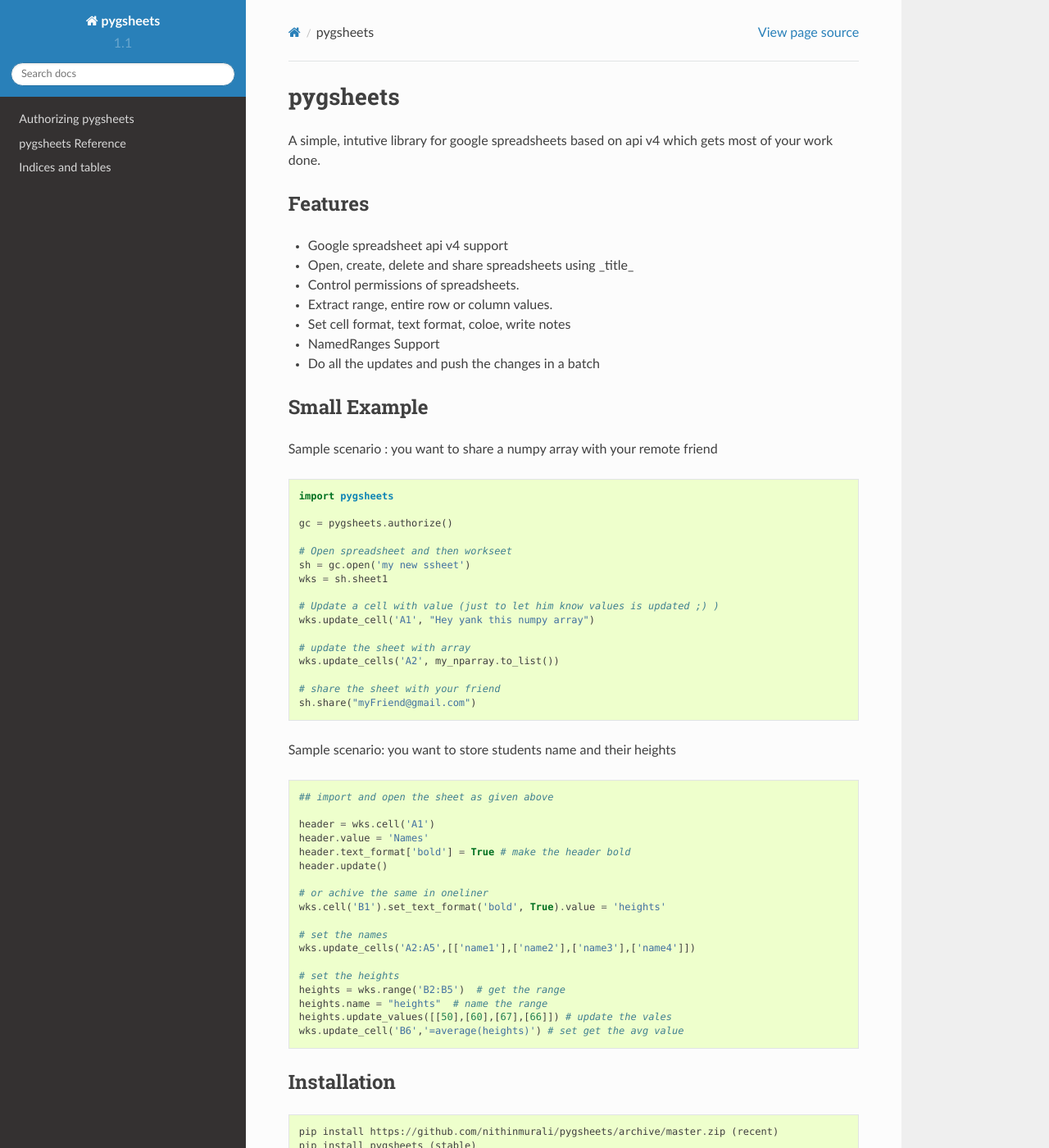
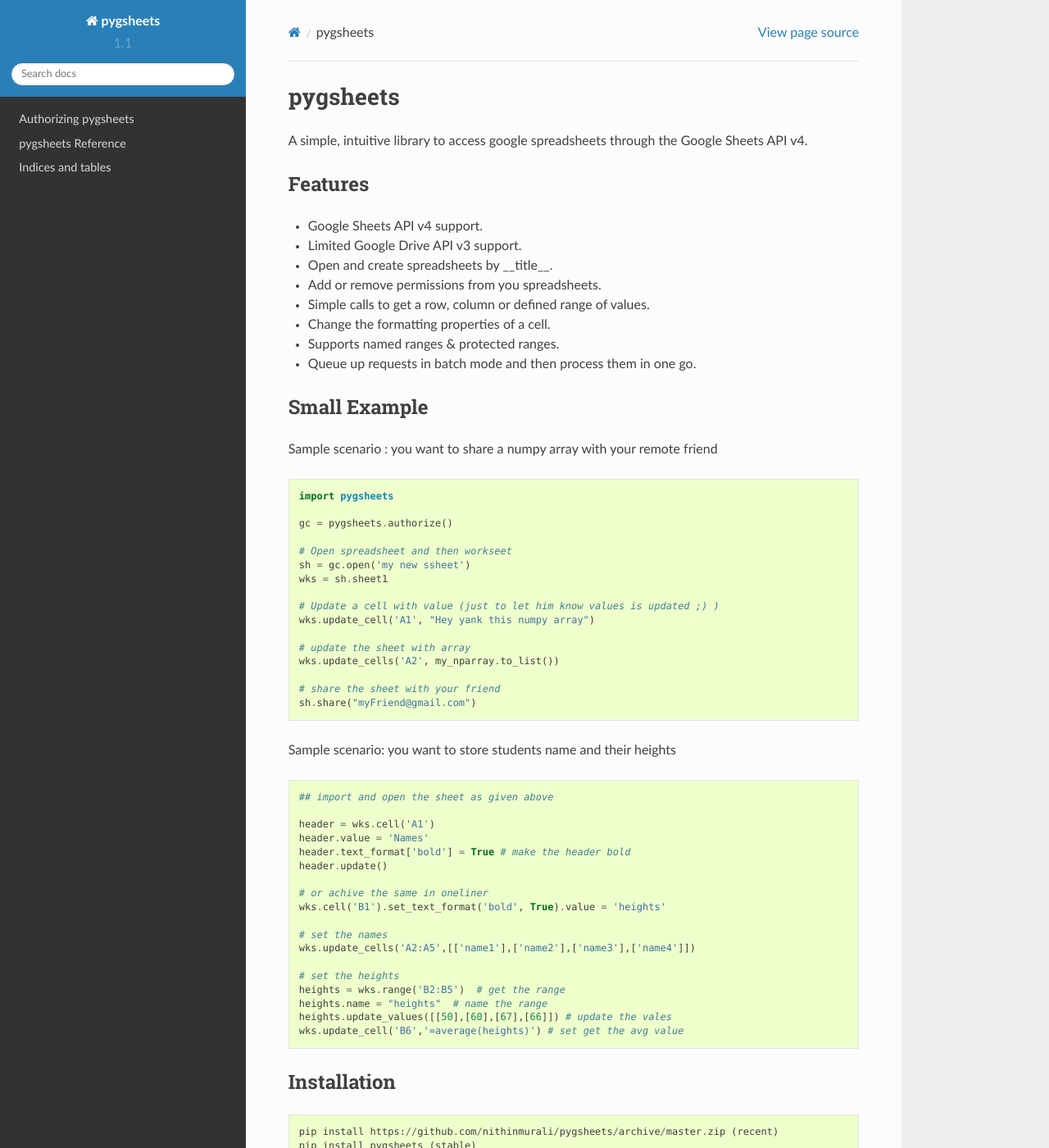
Before and after one commit to nithinmurali/pygsheets, a Sphinx documentation site: the page built from docs/source/index.rst, in a window 1280 px wide and 1400 px high. Shown: the whole window at 82% size. Built offline with Sphinx 7.4.7 and the Read the Docs theme 2.0.0, drawn with Linux system fonts in a browser that asks for light colours; pages that are not in the unit, such as notebooks, are missing from menus; some of the changed text lies outside the part shown.

Commit message:
Update docs. And moved some properies in cell up.

```diff
--- a/docs/source/index.rst
+++ b/docs/source/index.rst
@@ -6,19 +6,19 @@
 pygsheets
 =========
 
-A simple, intutive library for google spreadsheets based on api v4 which gets most of your work done.
+A simple, intuitive library to access google spreadsheets through the Google Sheets API v4.
 
 Features
 --------
 
-- Google spreadsheet api v4 support
-- Open, create, delete and share spreadsheets using _title_
-- Control permissions of spreadsheets.
-- Extract range, entire row or column values.
-- Set cell format, text format, coloe, write notes
-- NamedRanges Support
-- Do all the updates and push the changes in a batch
-
+- Google Sheets API v4 support.
+- Limited Google Drive API v3 support.
+- Open and create spreadsheets by __title__.
+- Add or remove permissions from you spreadsheets.
+- Simple calls to get a row, column or defined range of values.
+- Change the formatting properties of a cell.
+- Supports named ranges & protected ranges.
+- Queue up requests in batch mode and then process them in one go.
 
 Small Example
 -------------
@@ -75,17 +75,20 @@
 
 Overview
 --------
+The entry into this package is through pygsheets.authorize() which will return a ``Client``.
+With the client a spreadsheet can be opened or created.
 
-There are mainly 4 models - ``spreadsheet``, ``worksheet``, ``cell``, ``DataRange``  they are defined in their respectivr files.
-The communication with google api is implimented in ``client.py``. The client.py also impliments the autorization functions.
+A Google Spreadsheet is represented by the ``spreadsheet`` class. Each spreadsheet contains one or more ``worksheets``.
+The data inside of a worksheet can be accessed as plain values or inside of a ``cell`` object. The cell has properties
+and attributes to change formatting, formulas and more.
 
 Authors and License
 -------------------
 
-The ``pygsheets`` package is written by Nithin Murali and is inspried by gspread.  It's MIT licensed and freely available.
+The ``pygsheets`` package is written by Nithin Murali and is inspired by gspread.
+The package has a MIT license.
 
 Feel free to improve this package and send a pull request to GitHub_.
-
 
 .. _GitHub: https://github.com/nithinmurali/pygsheets/issues
 
```
Also changed, not shown: docs/source/reference.rst (+12 -2 lines), 1 other file.
